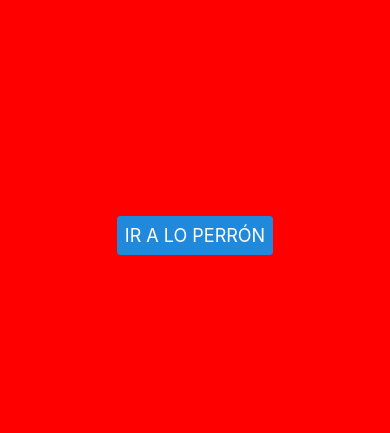
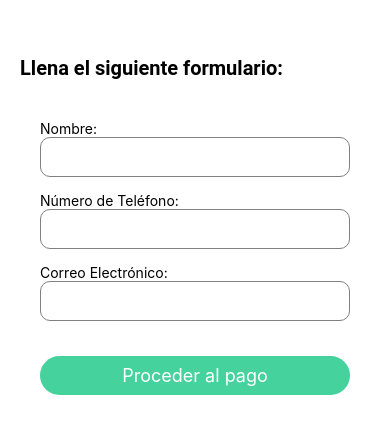
Before and after one commit to DiositoDiego/hackathon2023, a React Native app: screen /FormScreenS in a window 390 px wide. Before the commit this address had no page. Shown: the part 187-620 px from the top of the page. Built offline with nearby package versions, Linux system fonts and the light colour scheme.

Commit message:
[UPDATE] ya debiste de haber subido hace rato POTAXIE

```diff
--- a/package.json
+++ b/package.json
@@ -16,6 +16,7 @@
     "react": "18.2.0",
     "react-native": "0.72.5",
     "react-native-elements": "^3.4.3",
+    "react-native-fontawesome": "^7.0.0",
     "react-native-immersive-bars": "^1.0.4",
     "react-native-shadow": "^1.2.2",
     "react-native-toast-message": "^2.1.6"
--- a/src/components/ButtonHack.js
+++ b/src/components/ButtonHack.js
@@ -1,15 +1,133 @@
-import { StyleSheet, Text, View } from 'react-native'
-import React, { useState } from 'react'
-import { Button } from 'react-native-elements'
+import React, { useState } from 'react';
+import { StyleSheet, View, Modal, TouchableOpacity, Text } from 'react-native';
+import { Button, Icon } from 'react-native-elements';
 import Toast from 'react-native-toast-message';
+import { useNavigation } from '@react-navigation/native';
 
-export default function ButtonHack(props) {
-  const { style, onPress, text } = props;
-  const [showModal, setShowModal] = useState(false);
+
+export default function ButtonHack() {
+  const [modalVisible, setModalVisible] = useState(false);
+  const navigator = useNavigation();
+
+
+  const monto = "1000";
+  const handlePress = () => {
+    setModalVisible(false);
+    //navegar a la pantalla de formulario
+  };
+
+  const handleCancel = () => {
+    //cerrar modal
+    Toast.show({
+      type: 'error',
+      position: 'bottom',
+      text1: 'Pago cancelado',
+      visibilityTime: 2000,
+    });
+    setModalVisible(false);
+    navigator.replace("AmountScreenS");
+  };
+
+  const handleContinue = () => {
+    // Aquí puedes agregar la lógica para continuar con el pago
+    Toast.show({
+      type: 'success',
+      position: 'bottom',
+      text1: 'Pago completado',
+      visibilityTime: 2000,
+    });
+    //navegar a la pantalla de formulario
+    setModalVisible(false);
+    navigator.replace("FormScreenS");
+  };
 
   return (
-    <View>
-      <Button title={text} buttonStyle={style} onPress={onPress}/>
+    <View style={styles.container}>
+
+        <View style={styles.modalContainer}>
+          <View style={styles.modalContent}>
+            <Text style={styles.title}>¿Está seguro de proceder al pago con OXXO Pay?</Text>
+            <Text style={styles.subtitle}>Mondo a pagar: {monto}</Text>
+
+            <View style={styles.buttonContainer}>
+              <Button
+                title="Cancelar" titleStyle={{ color: '#46D29D' }}
+                buttonStyle={styles.btnCancelar}
+                onPress={handleCancel}
+              />
+              <Button
+                title="Aceptar"
+                buttonStyle={styles.btnAceptar}
+                onPress={handleContinue}
+              />
+            </View>
+          </View>
+        </View>
     </View>
-  )
+  );
 }
+
+const styles = StyleSheet.create({
+  container: {
+    flex: 1,
+    marginTop: 30,
+    marginBottom: 30,
+    alignItems: 'center',
+    height: '40%',
+    width: '100%',
+  },
+
+  buttonText: {
+    color: 'white',
+    fontSize: 18,
+  },
+  modalContainer: {
+    flex: 1,
+    justifyContent: 'center',
+    alignItems: 'center',
+  },
+  modalContent: {
+    backgroundColor: 'white',
+    borderRadius: 10,
+    padding: 20,
+    height: 250,
+    width: '100%',
+    borderWidth: 2,
+
+  },
+  title: {
+    fontSize: 23,
+    fontWeight: 'bold',
+    textAlign: 'center',
+    fontStyle: 'italic',
+    marginBottom: 40,
+  },
+  btnAceptar: {
+    backgroundColor: '#46D29D',
+    borderRadius: 20,
+    marginVertical: 10,
+    marginLeft: 50,
+    //Ajustar el tamaño del boton
+    width: 100,
+  },
+  btnCancelar: {
+    backgroundColor: "transparent",
+    borderColor: '#46D29D',
+    borderWidth: 2,
+    borderRadius: 20,
+    marginVertical: 10,
+    width: 100,
+  },
+  buttonContainer: {
+    paddingTop: 10,
+    flexDirection: 'row',
+    justifyContent: 'center',
+
+  },
+  subtitle: {
+    fontSize: 20,
+    textAlign: 'center',
+    marginBottom: 10,
+  },
+
+});
--- a/src/navigation/MainStack.js
+++ b/src/navigation/MainStack.js
@@ -4,6 +4,7 @@ import { createNativeStackNavigator } from "@react-navigation/native-stack";
 import { NavigationContainer } from "@react-navigation/native";
 import AmountScreen from "../view/AmountScreen";
 import First from "../view/First";
+import FormScreen from "../view/Form";
 
 const Stack = createNativeStackNavigator();
 
@@ -25,6 +26,14 @@ export default function MainStack() {
             headerShown: false,
           }}
         />
+        <Stack.Screen
+          name="FormScreenS"
+          component={FormScreen}
+          options={{
+            title: "Proceder al llenado del formulario",
+            headerShown: false,
+          }}
+        />
       </Stack.Navigator>
     </NavigationContainer>
   );
--- a/src/view/AmountScreen.js
+++ b/src/view/AmountScreen.js
@@ -1,21 +1,56 @@
-import { StyleSheet, Text, View } from "react-native";
-import React from "react";
+import React, { useState } from "react";
+import { StyleSheet, Text, View, Modal, TextInput } from "react-native";
 import ButtonHack from "../components/ButtonHack";
-import { Button } from "react-native-elements";
+import { Button, Icon } from "react-native-elements";
 
 export default function AmountScreen() {
+  const [showModal, setShowModal] = useState(false);
+
+  const toggleModal = () => {
+    setShowModal(!showModal);
+  };
+
   return (
     <View style={styles.container}>
       <View style={styles.header}>
-        <View style={styles.headerContainer}>
-          <Text>Holiiiiiiiiiiiiiiiiiiiiiiiiiiiiiiiiiiiiiiiiiii</Text>
-        </View>
+        <Text style={styles.title}>Pago en efectivo con OXXO Pay</Text>
+      </View>
+      <View style={styles.containerTitle}>
+        <Icon
+          type="material-community"
+          name="cash-multiple"
+          iconStyle={styles.icon}
+          onPress={() => {
+            handlePress();
+          }}
+          size={50}
+          color="#46D29D"
+        />
+        <Text style={styles.subtitle2}>Monto a pagar: </Text>
+      </View>
+      <View style={styles.styleContainer}>
+        <TextInput style={styles.amount}>$1,000.00</TextInput>
+        <Text style={styles.amount}>MXN</Text>
       </View>
       <View style={styles.footer}>
         <View style={styles.boxShadow}></View>
         <View style={styles.buttonContainer}>
-          <ButtonHack text="Proceder al pago" style={styles.buttonStyle} />
+          <Button
+            buttonStyle={styles.buttonStyle}
+            title="Proceder al pago"
+            onPress={toggleModal}
+          />
         </View>
+      </View>
+      <View style={styles.modalContainer}>
+        <Modal
+          visible={showModal}
+          animationType="slide"
+          transparent={true}
+          onRequestClose={toggleModal}
+        >
+          <ButtonHack onPress={toggleModal} />
+        </Modal>
       </View>
     </View>
   );
@@ -28,9 +63,18 @@ const styles = StyleSheet.create({
     width: "100%",
   },
   header: {
+    backgroundColor: "#46D29D",
+    height: 90, // Cambié el valor a 70 píxeles
     width: "100%",
-    backgroundColor: "#46D29D",
-    height: 100,
+    justifyContent: "center",
+    paddingTop: 20,
+  },
+  title: {
+    alignSelf: "center",
+    fontSize: 20,
+    textAlign: "center",
+    fontWeight: "bold",
+    color: "#fff",
   },
   buttonStyle: {
     borderRadius: 20,
@@ -47,15 +91,79 @@ const styles = StyleSheet.create({
     backgroundColor: "#fff",
   },
   boxShadow: {
-    width: "200%",
-    height: 80,
-    backgroundColor: "transparent",
-    elevation: 79,
-    marginBottom: -20,
+    width: "100%",
+    height: 10,
+    backgroundColor: "#fff",
+    shadowColor: "#000",
+    shadowOffset: {
+      width: 0,
+      height: 5,
+    },
+    shadowOpacity: 0.25,
+    shadowRadius: 3.9,
+    elevation: 5,
   },
   footer: {
     position: "absolute",
     bottom: 0,
     width: "100%",
   },
+  modalContainer: {
+    flex: 1,
+    justifyContent: "center",
+    alignItems: "center",
+    height: 10,
+    width: "100%",
+  },
+  modalContent: {
+    backgroundColor: "white",
+    borderRadius: 10,
+    padding: 20,
+    height: 250,
+    width: "100%",
+    borderWidth: 2,
+  },
+  title: {
+    fontSize: 23,
+    fontWeight: "bold",
+    textAlign: "center",
+    fontStyle: "italic",
+    marginBottom: 40,
+  },
+  subtitle2: {
+    fontSize: 25,
+    marginTop: 15,
+    textAlign: "center",
+    marginBottom: 15,
+    color: "#40948D",
+    fontWeight: "bold",
+    marginLeft: 10,
+  },
+  styleContainer: {
+    flexDirection: "row",
+    justifyContent: "center",
+    alignItems: "center",
+    height: 400,
+    //alinear contenido en el centro
+    alignSelf: "center",
+    width: "95%",
+    borderRadius: 10,
+    backgroundColor: "#D7F9EF",
+  },
+  containerTitle: {
+    flexDirection: "row",
+    justifyContent: "center",
+    alignItems: "center",
+    //alinear contenido en el centro
+    alignSelf: "center",
+    marginBottom: 15,
+    marginTop: 15,
+  },
+  amount: {
+    fontSize: 30,
+    textAlign: "center",
+    color: "gray",
+    fontWeight: "bold",
+    marginLeft: 10,
+  },
 });
--- a/src/view/First.js
+++ b/src/view/First.js
@@ -11,6 +11,8 @@ export default function First() {
     <View style={styles.container}>
       <StatusBar translucent backgroundColor="transparent" barStyle="dark-content" />
       <Button title="IR A LO PERRÓN" onPress={() => {navigator.replace("AmountScreenS")}} />
+      <Button title="IR A LO PERRÓN Primero" onPress={() => {navigator.replace("FormScreenS")}} />
+
     </View>
   )
 }
--- /dev/null
+++ b/src/view/Form.js
@@ -0,0 +1,89 @@
+import React, { useState } from "react";
+import { View, Text, TextInput, StyleSheet } from "react-native";
+import { Button } from "react-native-elements";
+import { useNavigation } from '@react-navigation/native';
+
+export default function FormScreen() {
+    const navigator = useNavigation();
+  const [name, setName] = useState("");
+  const [phone, setPhone] = useState("");
+  const [email, setEmail] = useState("");
+
+  const handlePress = () => {
+    // Aquí puedes agregar la lógica para manejar la información del formulario
+    console.log("Nombre:", name);
+    console.log("Teléfono:", phone);
+    console.log("Correo:", email);
+    navigator.replace("AmountScreenS");
+  };
+
+  return (
+    <View style={styles.container}>
+        <Text style={styles.textStyle}>
+            Llena el siguiente formulario:
+        </Text>
+      <View style={styles.formContainer}>
+        <Text>Nombre:</Text>
+        <TextInput
+          style={styles.input}
+          value={name}
+          onChangeText={(text) => setName(text)}
+        />
+        <Text>Número de Teléfono:</Text>
+        <TextInput
+          style={styles.input}
+          value={phone}
+          onChangeText={(text) => setPhone(text)}
+        />
+        <Text>Correo Electrónico:</Text>
+        <TextInput
+          style={styles.input}
+          value={email}
+          onChangeText={(text) => setEmail(text)}
+        />
+        <Button
+          title="Proceder al pago"
+          onPress={handlePress}
+          buttonStyle={styles.buttonStyle}
+        />
+      </View>
+    </View>
+  );
+}
+
+const styles = StyleSheet.create({
+  container: {
+    flex: 1,
+    //centrarlo el container en medio de la pantalla
+    justifyContent: "center",
+
+    backgroundColor: "#fff",
+    width: "100%",
+    padding: 20,
+  },
+  formContainer: {
+    backgroundColor: "#fff",
+    padding: 20,
+    borderRadius: 10,
+    elevation: 5,
+  },
+  input: {
+    borderRadius: 10,
+    height: 40,
+    borderColor: "gray",
+    borderWidth: 1,
+    marginBottom: 15,
+    paddingHorizontal: 10,
+  },
+  buttonStyle: {
+    borderRadius: 20,
+    backgroundColor: "#46D29D",
+    marginTop: 20,
+  },
+    textStyle: {
+        fontSize: 20,
+        fontFamily: "Roboto",
+        fontWeight: "bold",
+        marginBottom: 20,
+    },
+});
```
Also changed, not shown: src/navigation/FormScreenStack.js (added, +15 -0 lines), 1 other file (tests, documents, lock files or other folders).
